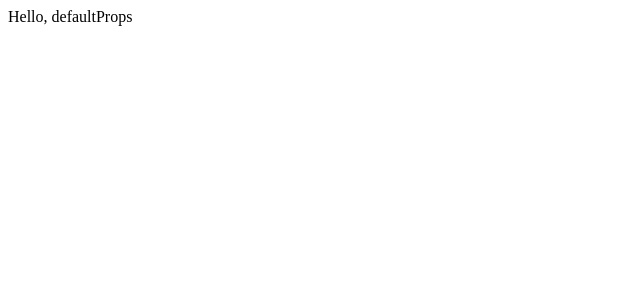
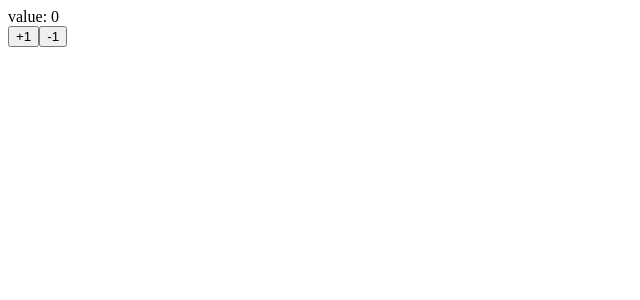
Before and after one commit to 2kiemi/react-typescript, a React (Create React App) app: page / in a window 1280 px wide. Shown: the top 300 px of the page, without its empty margins (0-640 px from the left). Built offline with nearby package versions, Linux system fonts and the light colour scheme.

Commit message:
useState

```diff
--- a/src/App.tsx
+++ b/src/App.tsx
@@ -1,15 +1,21 @@
 import React from 'react';
+import Counter from './Counter';
 
 interface AppProps {
   message?: string;
 }
 
 const App: React.FunctionComponent<AppProps> = ({ message }) => {
-  return <div>{message}</div>;
+  return (
+    <div>
+      <Counter />
+    </div>
+  );
 };
 
 App.defaultProps = {
   message: 'Hello, defaultProps',
+  //description: 'This is App component';
 };
 
 export default App;
--- /dev/null
+++ b/src/Counter.tsx
@@ -0,0 +1,23 @@
+import React, { useState } from 'react';
+
+const Counter: React.FC<{}> = () => {
+    const initialValue: any = 0;
+    const [value, setValue] = useState<number>(initialValue);
+
+    const increment = () => {
+        setValue((prevState) => prevState + 1);
+    }
+
+    const decrement = () => {
+        setValue((prevState) => prevState - 1);
+    }
+    return (
+        <div>
+            <div>value: {value}</div>
+            <button onClick={increment}>+1</button>
+            <button onClick={decrement}>-1</button>
+        </div>
+    );
+};
+
+export default Counter;
```
